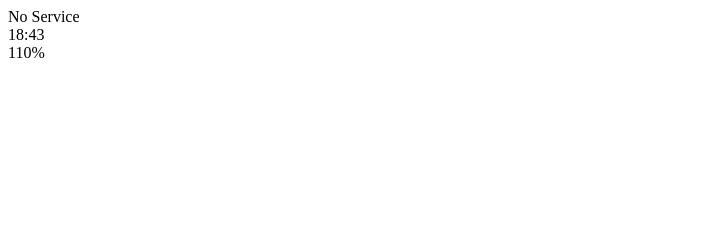
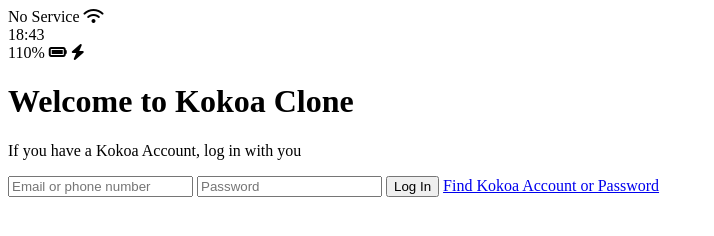
Before and after one commit to solar3070/Kokoa-Clone, a plain HTML site: page index.html in a window 1280 px wide. Shown: the whole page, without its empty margins (0-714 px from the left). Drawn offline with Linux system fonts and the light colour scheme.

Commit message:
sign up screen part two

```diff
--- a/index.html
+++ b/index.html
@@ -4,22 +4,41 @@
     <meta charset="UTF-8" />
     <meta http-equiv="X-UA-Compatible" content="IE=edge" />
     <meta name="viewport" content="width=device-width, initial-scale=1.0" />
-    <title>Welcome to Kokoa Talk</title>
+    <title>Welcome to Kokoa Clone</title>
   </head>
   <body>
     <div id="status-bar">
       <div class="status-bar__column">
         <span>No Service</span>
-        <!-- To Do: Wifi Icon -->
+        <i class="fas fa-wifi"></i>
       </div>
       <div class="status-bar__column">
         <span>18:43</span>
       </div>
       <div class="status-bar__column">
         <span>110%</span>
-        <!-- To Do: Battery Icon -->
-        <!-- To Do: Lightning Icon -->
+        <i class="fas fa-battery-full"></i>
+        <i class="fas fa-bolt"></i>
       </div>
     </div>
+
+    <header class="welcome-header">
+      <h1 class="welcome-header__title">Welcome to Kokoa Clone</h1>
+      <p class="welcome-header__text">
+        If you have a Kokoa Account, log in with you
+      </p>
+    </header>
+
+    <form id="login-form">
+      <input type="text" placeholder="Email or phone number" />
+      <input type="password" placeholder="Password" />
+      <input type="submit" value="Log In" />
+      <a href="#">Find Kokoa Account or Password</a>
+    </form>
+
+    <script
+      src="https://kit.fontawesome.com/6478f529f2.js"
+      crossorigin="anonymous"
+    ></script>
   </body>
 </html>
```
